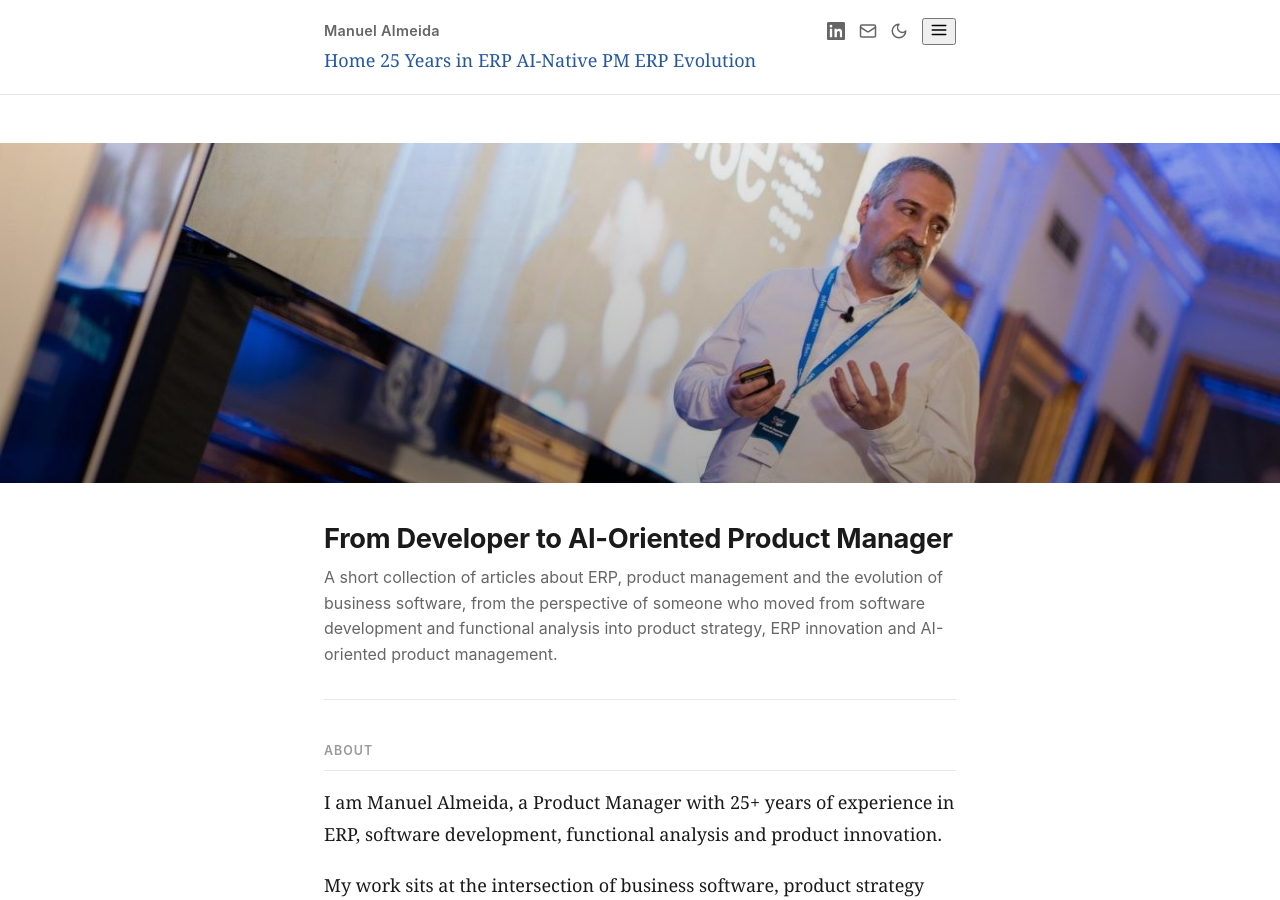
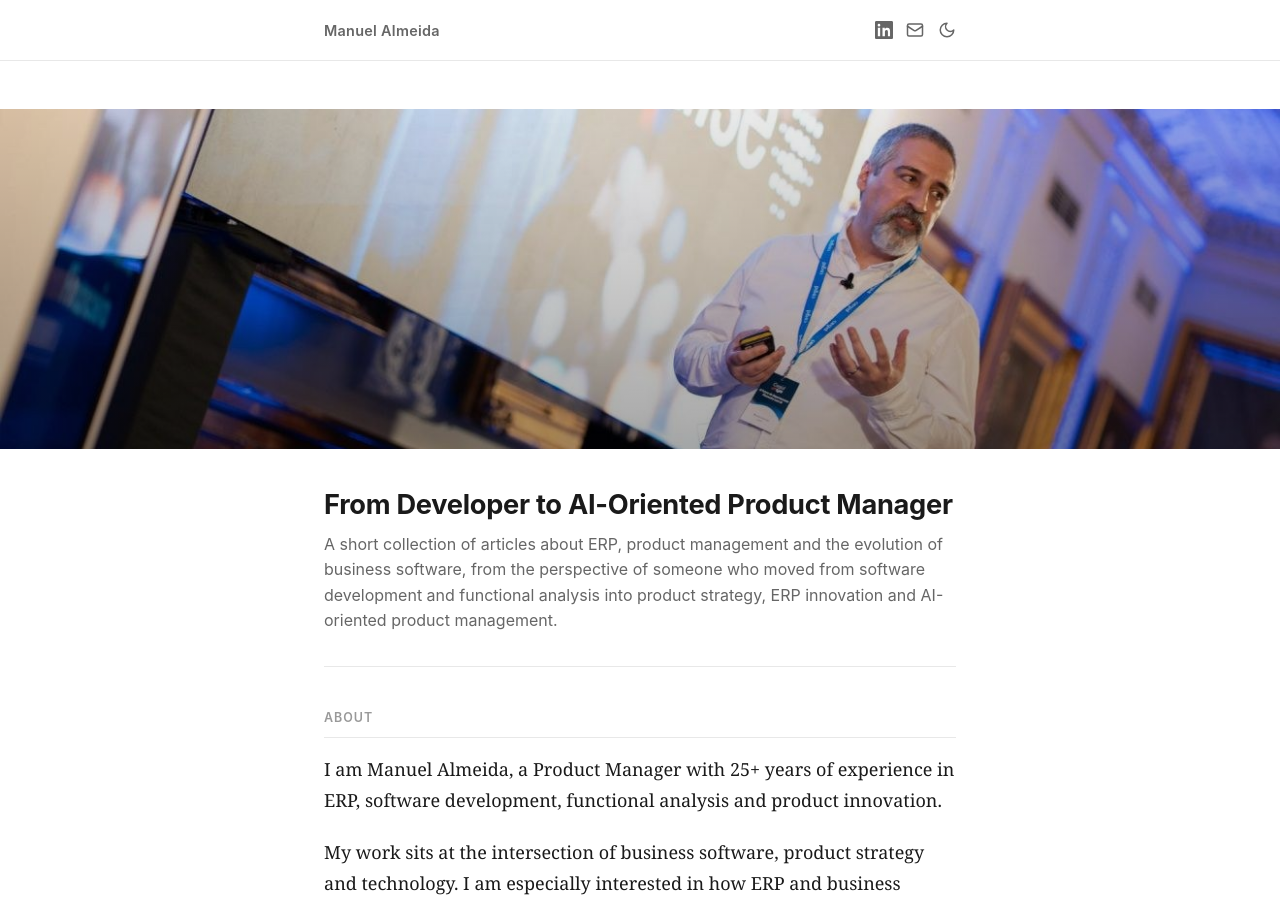
Before and after one commit to manuelalmeida120274/manuel-almeida-product-thinking, a Jekyll site: the page built from README.md, in a window 1280 px wide and 900 px high. Built offline with Jekyll 4.4.1, drawn with Linux system fonts in a browser that asks for light colours; our own code applies the rules of GitHub Pages for plain Markdown files.

Commit message:
Remove hamburger nav

```diff
--- a/_layouts/default.html
+++ b/_layouts/default.html
@@ -31,23 +31,8 @@
             <path d="M12 3a6 6 0 0 0 9 9 9 9 0 1 1-9-9z"/>
           </svg>
         </button>
-        <button class="nav-toggle" id="nav-toggle" aria-label="Toggle menu">
-          <svg class="icon-menu" xmlns="http://www.w3.org/2000/svg" width="18" height="18" viewBox="0 0 24 24" fill="none" stroke="currentColor" stroke-width="2" stroke-linecap="round" stroke-linejoin="round">
-            <line x1="3" y1="6" x2="21" y2="6"/>
-            <line x1="3" y1="12" x2="21" y2="12"/>
-            <line x1="3" y1="18" x2="21" y2="18"/>
-          </svg>
-        </button>
       </div>
     </div>
-    <nav class="site-nav" id="site-nav">
-      <div class="wrapper">
-        <a href="{{ '/' | relative_url }}">Home</a>
-        <a href="{{ '/articles/01-what-25-years-in-erp-taught-me' | relative_url }}">25 Years in ERP</a>
-        <a href="{{ '/articles/02-product-management-in-ai-native-business-software' | relative_url }}">AI-Native PM</a>
-        <a href="{{ '/articles/03-from-menu-driven-erp-to-ai-native-business-platforms' | relative_url }}">ERP Evolution</a>
-      </div>
-    </nav>
   </header>
 
   {% if page.url == "/" or page.url == "/README" or page.url == "" %}
```
Also changed, not shown: other parts of _layouts/default.html (+0 -6 lines).
